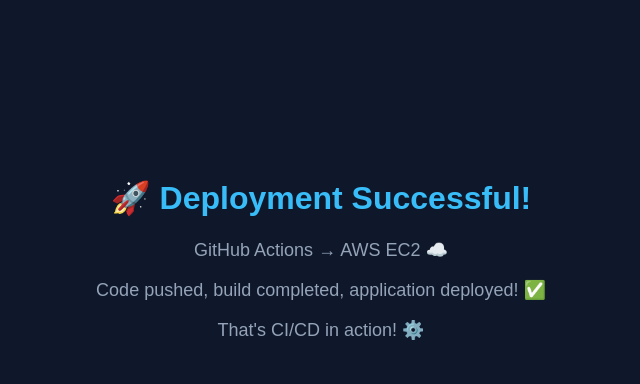
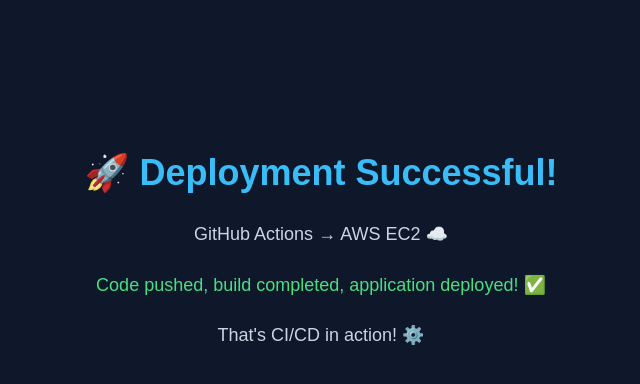
Before and after one commit to vishalkjadhav45-ai/git-action-ec2-demo, a plain HTML site: page index.html in a window 1280 px wide. Shown: the whole page, without its empty margins (319-959 px from the left). Drawn offline with Linux system fonts and the light colour scheme.

Commit message:
Fix HTML encoding and deployment page

```diff
--- a/index.html
+++ b/index.html
@@ -1,23 +1,46 @@
+
 <!DOCTYPE html>
-<html>
+<html lang="en">
 <head>
-    <title>Deployment Success</title>
+    <meta charset="UTF-8">
+    <meta name="viewport" content="width=device-width, initial-scale=1.0">
+    <title>Deployment Successful</title>
+
     <style>
         body {
             background: #0f172a;
-            color: white;
-            font-family: Arial;
+            color: #f8fafc;
+            font-family: Arial, sans-serif;
             text-align: center;
-            padding-top: 150px;
+            padding: 120px 20px;
         }
-        h1 { color: #38bdf8; }
-        p { color: #94a3b8; font-size: 18px; }
+
+        h1 {
+            color: #38bdf8;
+            font-size: 36px;
+        }
+
+        p {
+            color: #cbd5e1;
+            font-size: 18px;
+            line-height: 1.8;
+        }
+
+        .success {
+            color: #4ade80;
+        }
     </style>
 </head>
+
 <body>
     <h1>🚀 Deployment Successful!</h1>
+
     <p>GitHub Actions → AWS EC2 ☁️</p>
-    <p>Code pushed, build completed, application deployed! ✅</p>
+
+    <p class="success">
+        Code pushed, build completed, application deployed! ✅
+    </p>
+
     <p>That's CI/CD in action! ⚙️</p>
 </body>
 </html>
```
